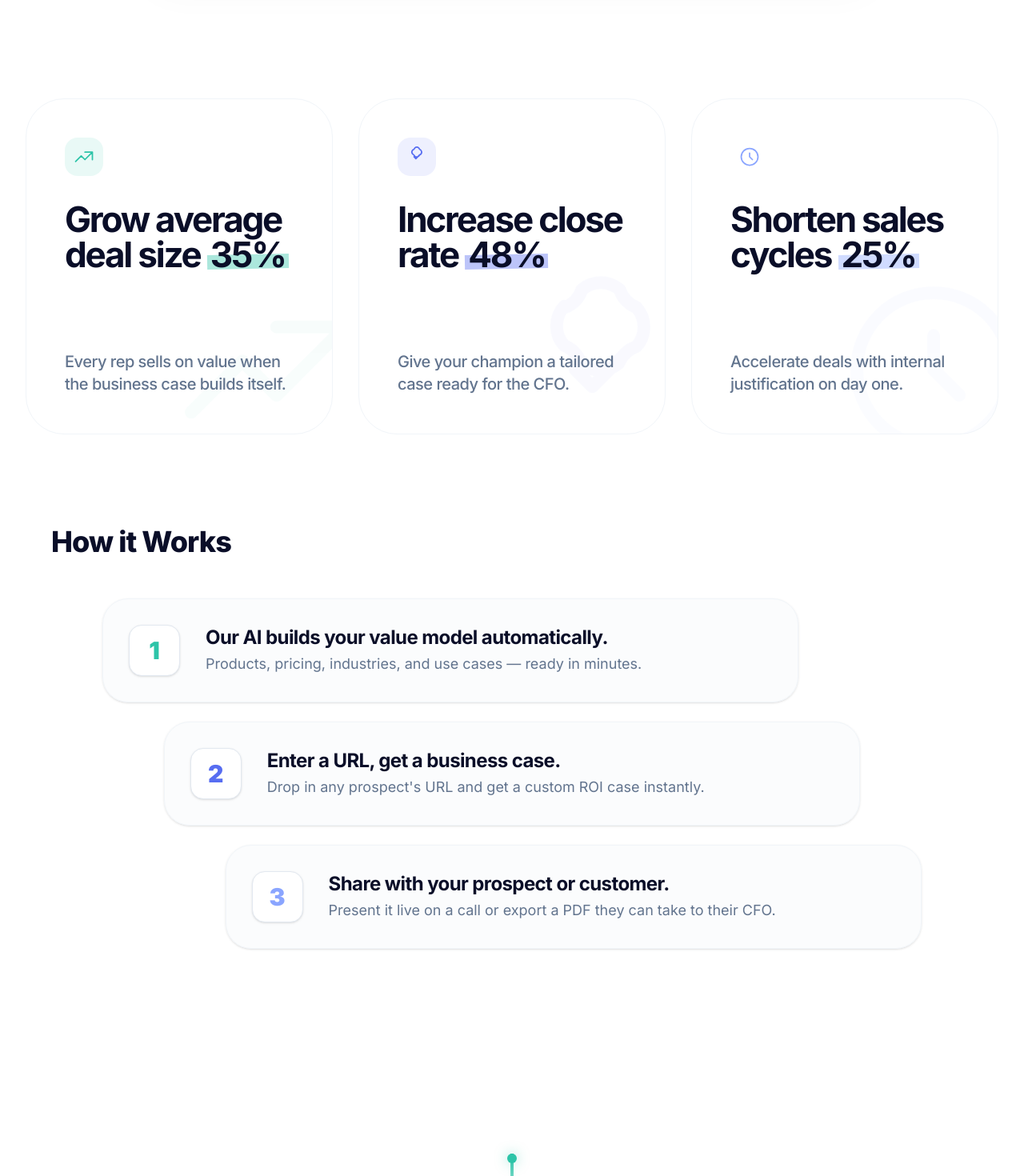
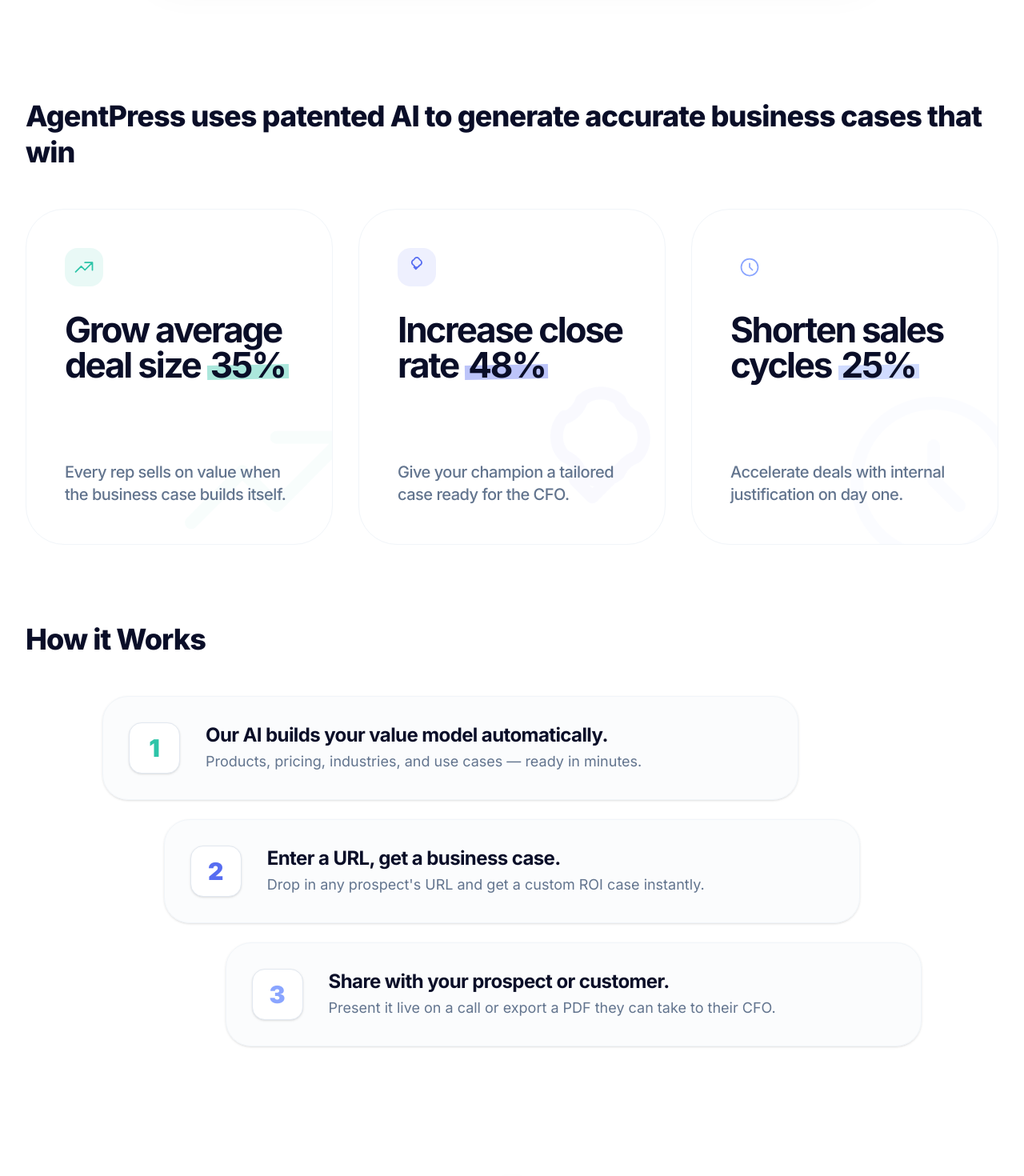
Before and after one commit to andywalters47/agentpress-website, a Next.js app: page / in a window 1280 px wide. Shown: the part 2100-3570 px from the top of the page at 80% size. Built offline with nearby package versions, Linux system fonts and the light colour scheme.

Commit message:
decent working version 2

```diff
--- a/src/app/page.tsx
+++ b/src/app/page.tsx
@@ -74,6 +74,12 @@
               </div>
 
             </div>
+          </div>
+
+          <div className="mb-12">
+            <h2 className="text-3xl md:text-4xl font-extrabold tracking-tight text-ap-dark-blue leading-tight">
+              AgentPress uses patented AI to generate accurate business cases that win
+            </h2>
           </div>
 
           <ValueMetricCards />
--- a/src/components/ValueProcessFlow.tsx
+++ b/src/components/ValueProcessFlow.tsx
@@ -4,9 +4,8 @@
 
 export const ValueProcessFlow = () => {
   return (
-    <section className="pt-0 pb-24 bg-white overflow-hidden">
-      <div className="section-container">
-        <div className="max-w-4xl mb-12">
+    <div className="pt-16 pb-24 bg-white overflow-hidden">
+      <div className="mb-12">
         <h2 className="text-3xl md:text-4xl font-extrabold tracking-tight text-ap-dark-blue leading-tight">
           How it Works
         </h2>
@@ -47,6 +46,5 @@
         </div>
       </div>
     </div>
-    </section>
   );
 };
```
Lines whose indentation alone changed are shown as unchanged.
